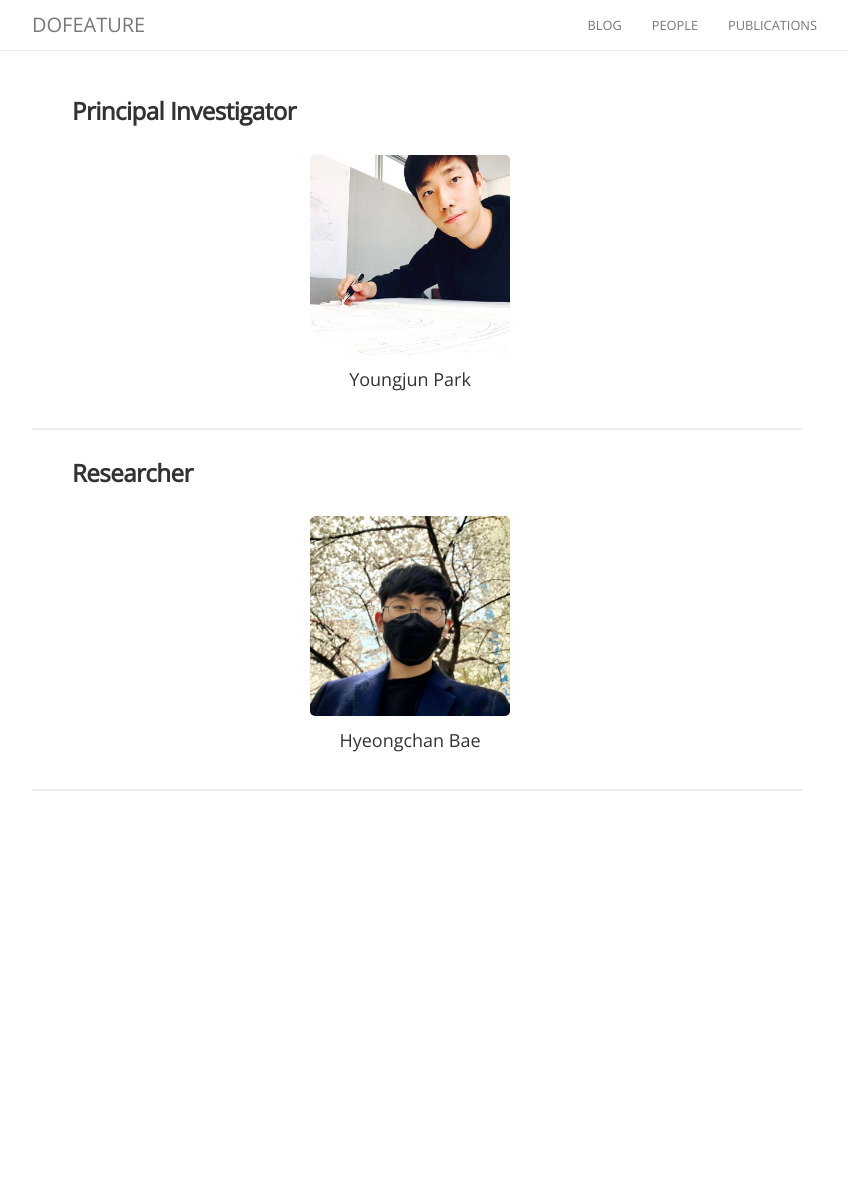
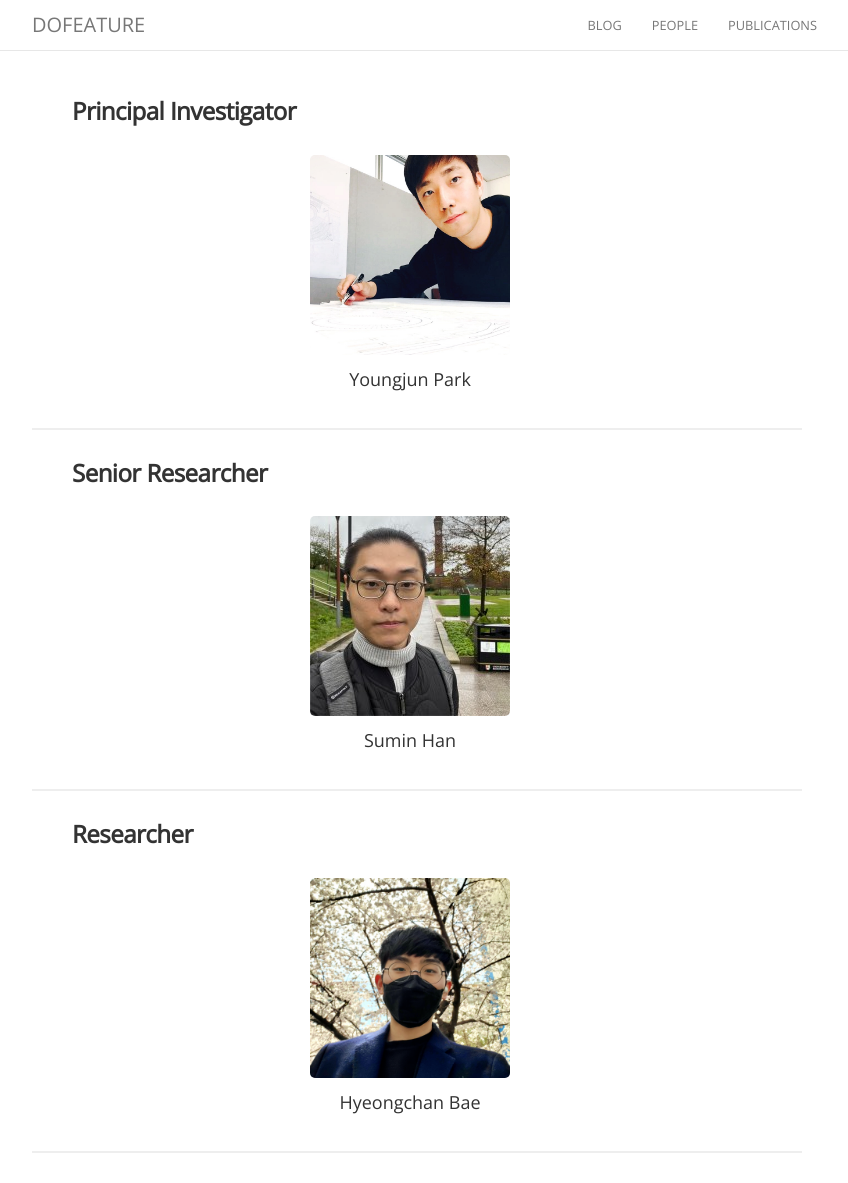
Before and after one commit to dofeature/dofeature.github.io, a Jekyll site: the page built from people.md, in a window 1280 px wide and 1183 px high. Shown: the whole window, without its empty margins (223-1071 px from the left). Built offline with Jekyll 4.4.1, drawn with Linux system fonts in a browser that asks for light colours; nearby versions of some CDN libraries; comment, search, counter and statistics services are not loaded.

Commit message:
Update people.md

```diff
--- a/people.md
+++ b/people.md
@@ -4,7 +4,7 @@
 ---
 
 {% assign people_sorted = site.people | sort: 'joined' %}
-{% assign role_array = "pi|senior_researcher|researcher|postdoc|gradstudent|researchstaff|visiting|others|alumni" | split: "|" %}
+{% assign role_array = "pi|senior|junior|researcher|postdoc|gradstudent|researchstaff|visiting|others|alumni" | split: "|" %}
 
 {% for role in role_array %}
 
@@ -20,8 +20,12 @@
 <h3>Postdoctoral Fellows</h3>
  {% elsif role == 'pi' %}
 <h3>Principal Investigator</h3>
- {% elsif role == 'senior_researcher' %}
+ {% elsif role == 'senior' %}
 <h3>Senior Researcher</h3>
+ {% elsif role == 'junior' %}
+<h3>Junior Researcher</h3>
+ {% elsif role == 'parttime' %}
+<h3>Part-time Researcher</h3>
  {% elsif role == 'researcher' %}
 <h3>Researcher</h3>
  {% elsif role == 'gradstudent' %}
```
